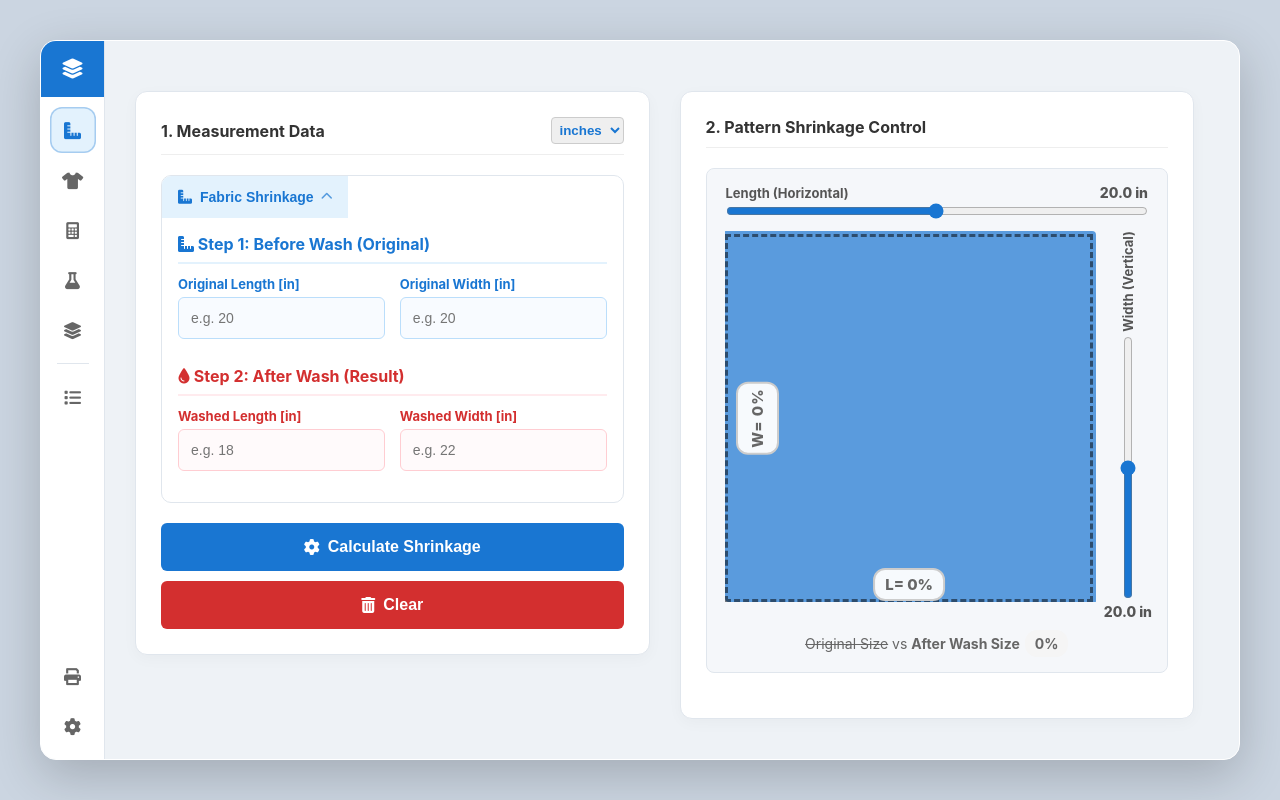
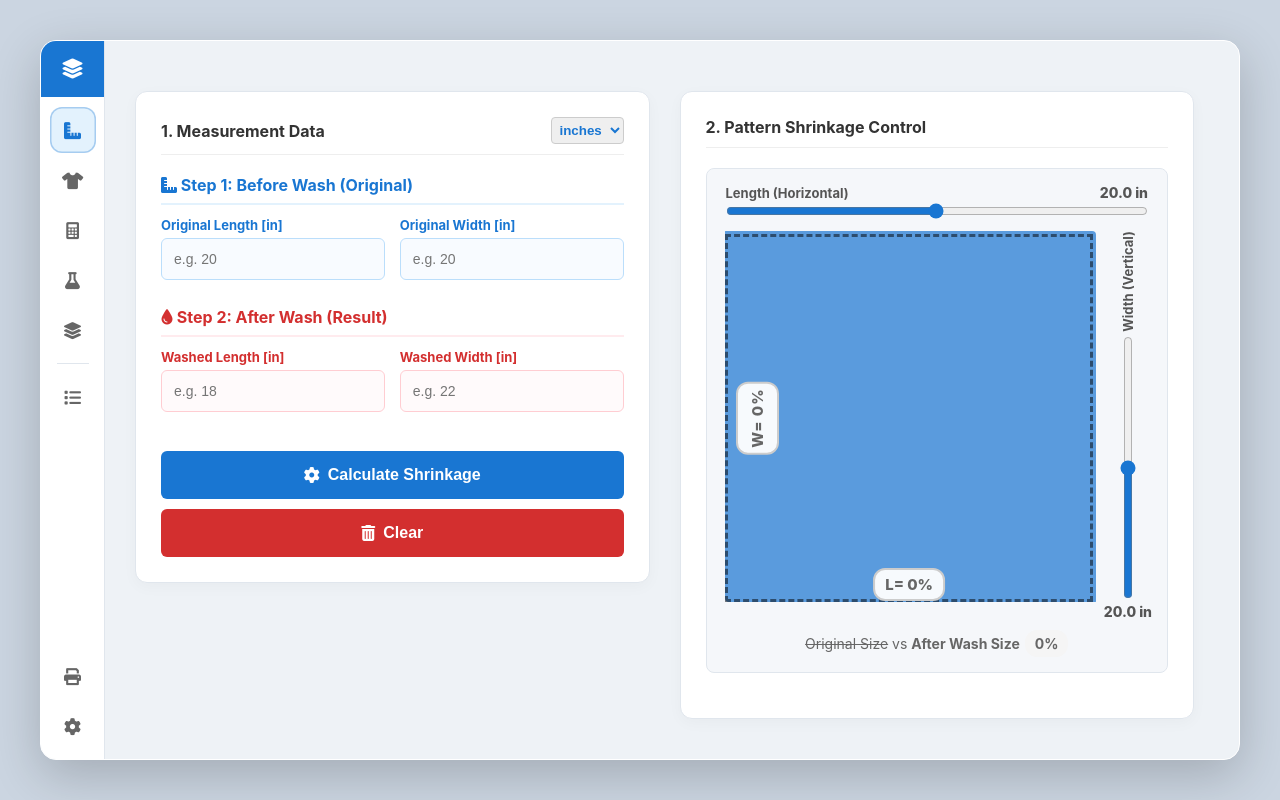
Before and after one commit to Altosonar/New-fabric-Shrinkage-Updated-6-14-back-up, a React (Vite) app: page / in a window 1280 px wide. Built offline with nearby package versions, Linux system fonts and the light colour scheme.

Commit message:
feat: remove Fabric Shrinkage accordion header, form always visible, auto-scroll to visualizer on Calculate

```diff
--- a/src/features/shrinkage-calculator/pages/CalculatorPage.tsx
+++ b/src/features/shrinkage-calculator/pages/CalculatorPage.tsx
@@ -1,4 +1,4 @@
-import React, { useState, useEffect, useCallback } from 'react';
+import React, { useState, useEffect, useCallback, useRef } from 'react';
 import { createPortal } from 'react-dom';
 import { NavLink, useNavigate } from 'react-router-dom';
 import { useResults } from '../../../store/ResultsContext';
@@ -67,8 +67,11 @@ export function CalculatorPage() {
   const [showResults, setShowResults] = useState(false);
   const [moreOpen, setMoreOpen] = useState(false);
   const [mobileStage, setMobileStage] = useState<'input' | 'results'>('input');
-  // Accordion: 'shrinkage' expanded by default, 'wash' collapsed
-  const [activeAccordion, setActiveAccordion] = useState<'shrinkage' | 'wash' | null>('shrinkage');
+  // Accordion: only wash panel remains (shrinkage form is always visible)
+  const [activeAccordion, setActiveAccordion] = useState<'wash' | null>(null);
+
+  // Ref for auto-scrolling to the visualizer on desktop after Calculate
+  const previewRef = useRef<HTMLDivElement>(null);
 
   // Save modal state
   const [saveModalOpen, setSaveModalOpen] = useState(false);
@@ -148,6 +151,10 @@ export function CalculatorPage() {
     recalculate(bwW, awW, bwL, awL);
     setShowResults(true);
     setMobileStage('results');
+    // On desktop, scroll the visualizer panel into view smoothly
+    setTimeout(() => {
+      previewRef.current?.scrollIntoView({ behavior: 'smooth', block: 'nearest' });
+    }, 50);
   }, [bwW, awW, bwL, awL, recalculate]);
 
   // Slider callbacks — update the washed value and recalculate instantly
@@ -376,7 +383,7 @@ export function CalculatorPage() {
   };
 
   // Toggle accordion panels — mutually exclusive
-  const toggleAccordion = (panel: 'shrinkage' | 'wash') => {
+  const toggleAccordion = (panel: 'wash') => {
     setActiveAccordion(prev => prev === panel ? null : panel);
   };
 
@@ -607,18 +614,8 @@ export function CalculatorPage() {
                 </select>
               </div>
 
-              {/* ── ACCORDION PANEL 1: Fabric Shrinkage (Before/After inputs) ── */}
-              <div className="accordion-item">
-                <button
-                  type="button"
-                  className={`accordion-header-btn ${activeAccordion === 'shrinkage' ? 'open' : ''}`}
-                  onClick={() => toggleAccordion('shrinkage')}
-                >
-                  <span><i className="fas fa-ruler-combined" style={{ color: 'var(--primary)' }}></i> Fabric Shrinkage</span>
-                  <i className={`fas fa-chevron-${activeAccordion === 'shrinkage' ? 'up' : 'down'} accordion-chevron`}></i>
-                </button>
-                {activeAccordion === 'shrinkage' && (
-                  <div className="accordion-body">
+              {/* ── Fabric Shrinkage form — always visible, no accordion wrapper ── */}
+              <div style={{ padding: '0 0 4px' }}>
                     <h4 style={{ margin: '0 0 12px', color: 'var(--primary)', borderBottom: '2px solid var(--info-light)', paddingBottom: '8px' }}>
                       <i className="fas fa-ruler-combined"></i> Step 1: Before Wash (Original)
                     </h4>
@@ -662,8 +659,6 @@ export function CalculatorPage() {
                         style={{ borderColor: '#ffcdd2', backgroundColor: '#fffafb' }}
                       />
                     </div>
-                  </div>
-                )}
               </div>
 
 
@@ -721,7 +716,7 @@ export function CalculatorPage() {
             </div>{/* end shrinkage-part-input */}
 
             {/* ── PART 2: Results + Visual (hidden on mobile until Calculate clicked) ── */}
-            <div className={`shrinkage-part-results${mobileStage === 'input' ? ' mobile-part-hidden' : ''}`}>
+            <div ref={previewRef} className={`shrinkage-part-results${mobileStage === 'input' ? ' mobile-part-hidden' : ''}`}>
               {/* Back to Edit button — mobile only */}
               <button
                 type="button"
```
